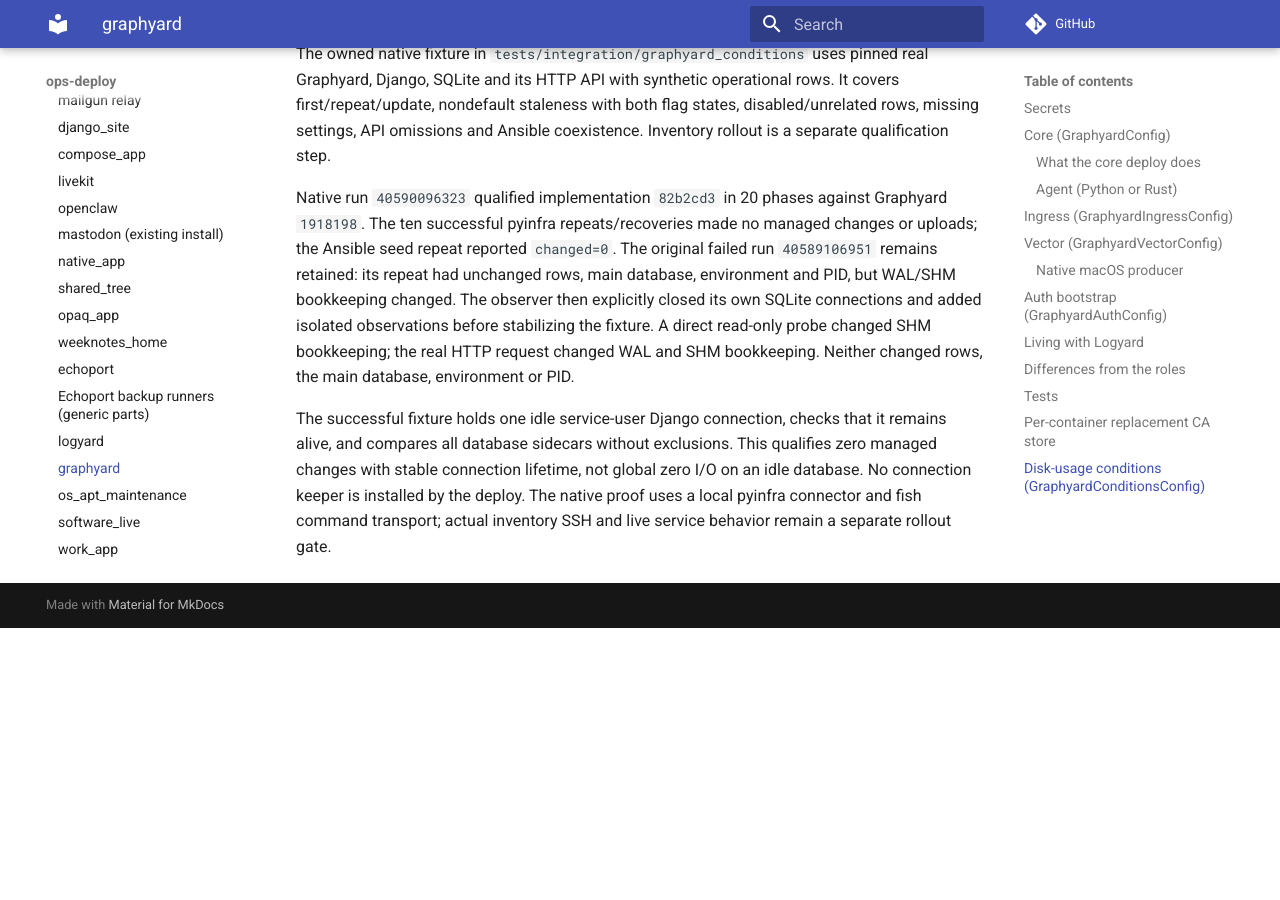
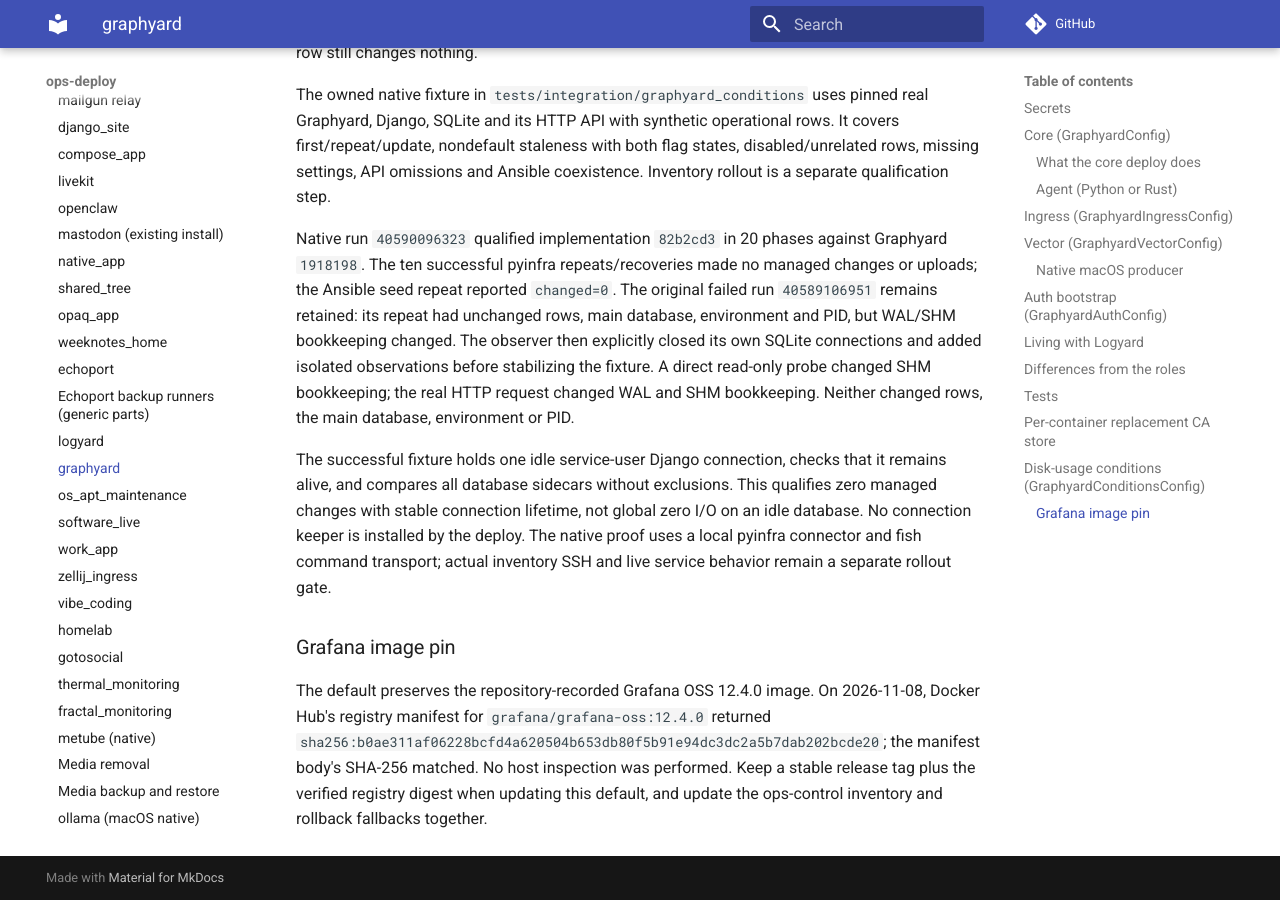
Before and after one commit to ephes/ops-deploy, an MkDocs documentation site: the page built from docs/services/graphyard.md, in a window 1280 px wide and 900 px high, scrolled down 13163 px. Built offline with MkDocs 1.6.1 and Material for MkDocs 9.7.7, drawn with Linux system fonts in a browser that asks for light colours; comment, search, counter and statistics services are not loaded; before the commit the page ends 13791 px from its top, so only the background shows below that; some of the changed text lies outside the part shown.

Commit message:
Pin the Grafana runtime default to a verified release digest

```diff
--- a/docs/services/graphyard.md
+++ b/docs/services/graphyard.md
@@ -77,7 +77,7 @@
 | `python_version`, `uv_sync_args`, `uv` | `3.12`, `--no-default-groups --no-dev`, `None` | `uv=UvInstallConfig()` runs `uv_install` as the role does; by default uv must be at `/usr/local/bin/uv` |
 | `django` | `Django()` | settings module, allowed hosts, CSRF origins, admin/login URLs, cookie age |
 | `influx` | `Influx()` | image `influxdb:2.7`, container, ports, data and config dirs with their numeric owners, org, bucket, measurement, `retention_apply`/`bucket_retention` |
-| `grafana` | `Grafana()` | image `grafana/grafana-oss`, container, ports, data dir (`472:472`), provisioning and dashboards paths, admin user, InfluxDB login name, `base_url` |
+| `grafana` | `Grafana()` | image `grafana/grafana-oss:12.4.0@sha256:b0ae311af06228bcfd4a620504b653db80f5b91e94dc3dc2a5b7dab202bcde20`, container, ports, data dir (`472:472`), provisioning and dashboards paths, admin user, InfluxDB login name, `base_url` |
 | `runtime` | `Runtime()` | unit `graphyard-runtime`, Compose project, compose path, Docker network, `migrate_unmanaged_containers`, `docker`; `None` = no runtime |
 | interval, heartbeat and SQLite fields | the role's | the env file's `GRAPHYARD_*` values |
 | `require_bound_ingest_tokens` | `False` | the role's `graphyard_require_bound_ingest_tokens`: `True` appends `GRAPHYARD_REQUIRE_BOUND_INGEST_TOKENS=true` to the env file, and Graphyard answers every ingest token without a subject binding with `403`; `False` writes no line, so the env file stays byte-identical and nothing restarts. Switching restarts `graphyard-web` and `graphyard-agent` once |
@@ -505,3 +505,12 @@
 zero I/O on an idle database. No connection keeper is installed by the deploy.
 The native proof uses a local pyinfra connector and fish command transport;
 actual inventory SSH and live service behavior remain a separate rollout gate.
+
+### Grafana image pin
+
+The default preserves the repository-recorded Grafana OSS 12.4.0 image. On
+2026-11-08, Docker Hub's registry manifest for `grafana/grafana-oss:12.4.0`
+returned `sha256:b0ae311af06228bcfd4a620504b653db80f5b91e94dc3dc2a5b7dab202bcde20`;
+the manifest body's SHA-256 matched. No host inspection was performed.
+Keep a stable release tag plus the verified registry digest when updating this
+default, and update the ops-control inventory and rollback fallbacks together.
```
Also changed, not shown: docs/changelog.md (+3 -0 lines), 3 other files.
